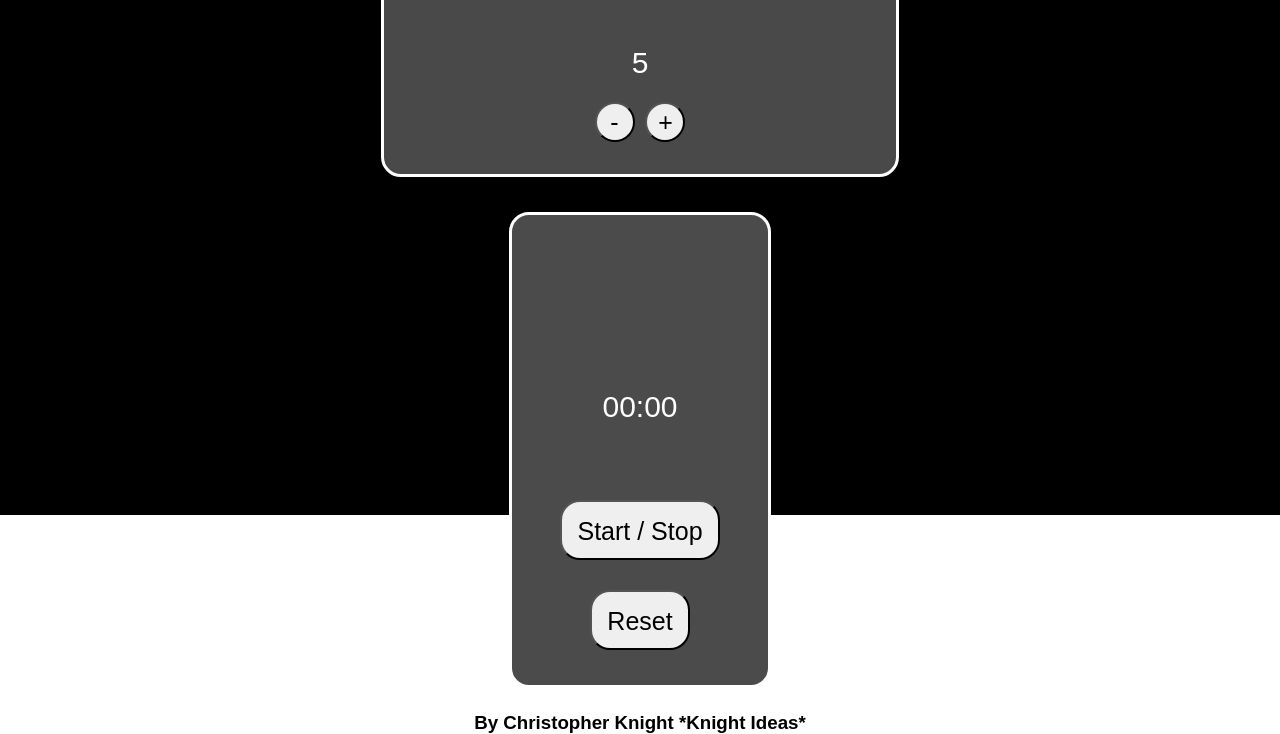
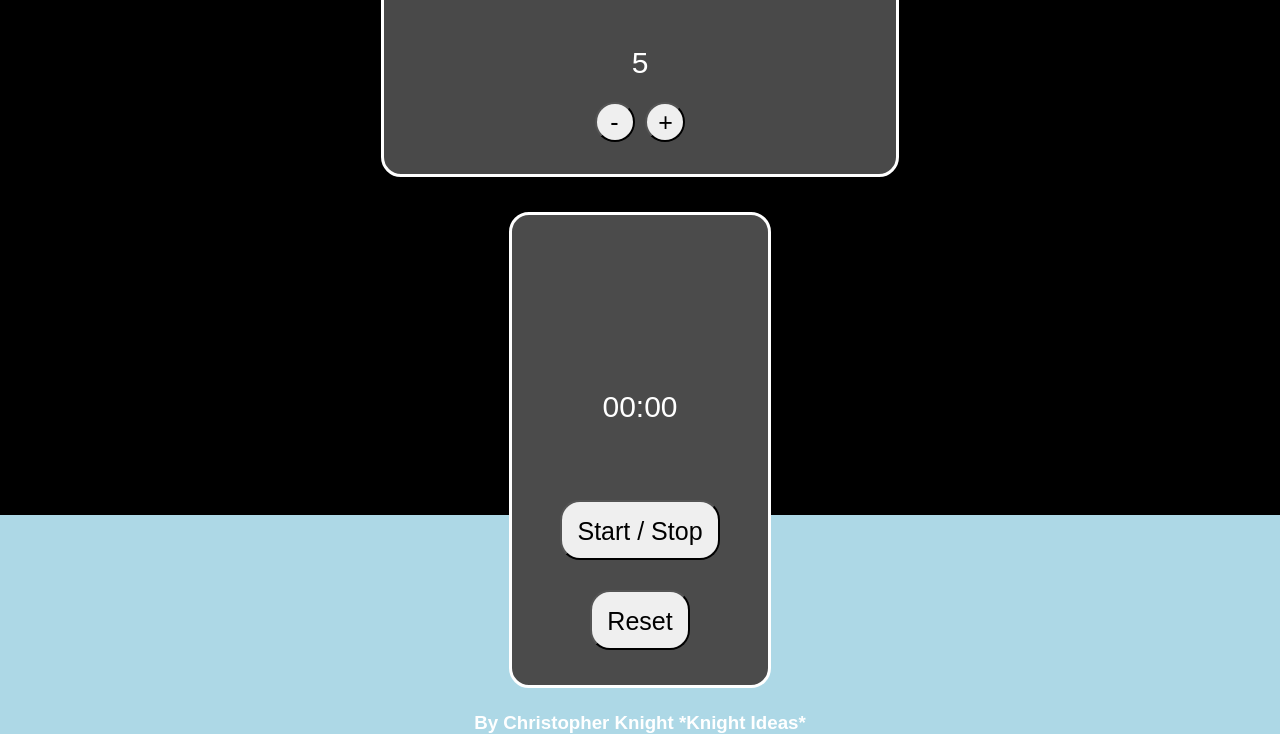
Before and after one commit to KnightIdeas/js-break-timer, a plain HTML site: page index.html in a window 1280 px wide. Shown: the part 365-1099 px from the top of the page. Drawn offline with Linux system fonts and the light colour scheme.

Commit message:
css: Update title bar
Change title bar colour.
Change subtitle colour.

```diff
--- a/styles.css
+++ b/styles.css
@@ -2,6 +2,7 @@ body {
     font-family: sans-serif;
     margin: 0;
     padding: 0;
+    background-color: lightblue;
   }
 
   h2 {
@@ -112,6 +113,7 @@ body {
 
   #sub-title {
     text-align: center;
+    color: white;
   }
 
   .button-container {
```
